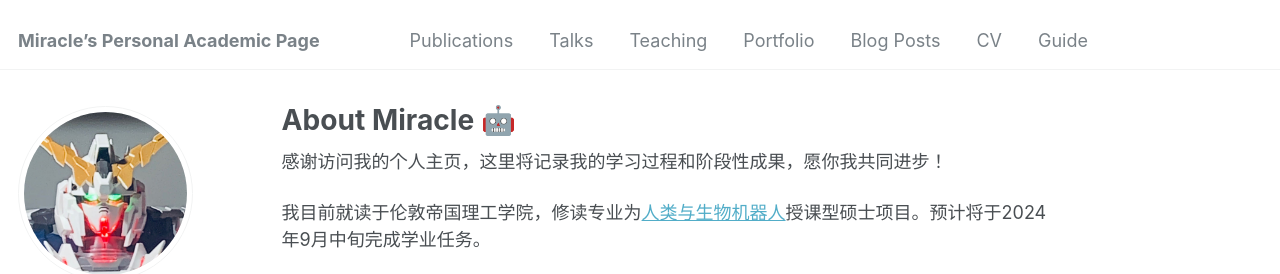
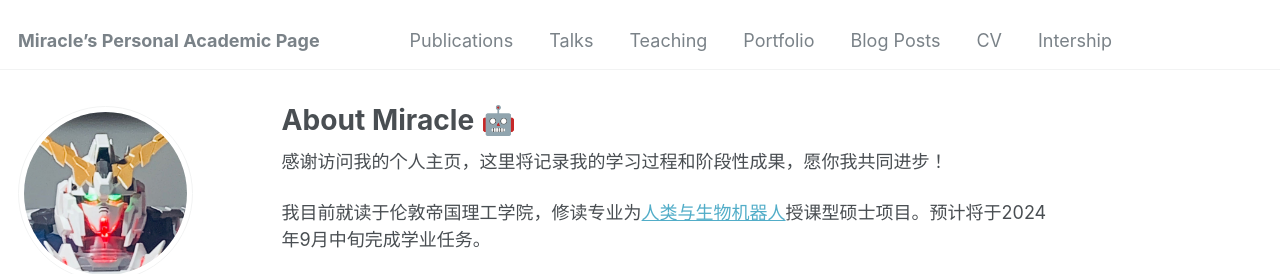
Before and after one commit to Miracle-Han/Miracle-Han.github.io, a Jekyll site: the page built from _pages/about.md, in a window 1280 px wide. Shown: the top 274 px of the page. Built offline with Jekyll 4.4.1, drawn with Linux system fonts in a browser that asks for light colours.

Commit message:
增加Intership页面，初次测试是否可行

```diff
--- a/_data/navigation.yml
+++ b/_data/navigation.yml
@@ -18,5 +18,5 @@ main:
   - title: "CV"
     url: /cv/
 
-  - title: "Guide"
-    url: /markdown/
+  - title: "Intership"
+    url: /Intership/
```
Also changed, not shown: _includes/_Intership/Intership-1.md (added, +7 -0 lines).
